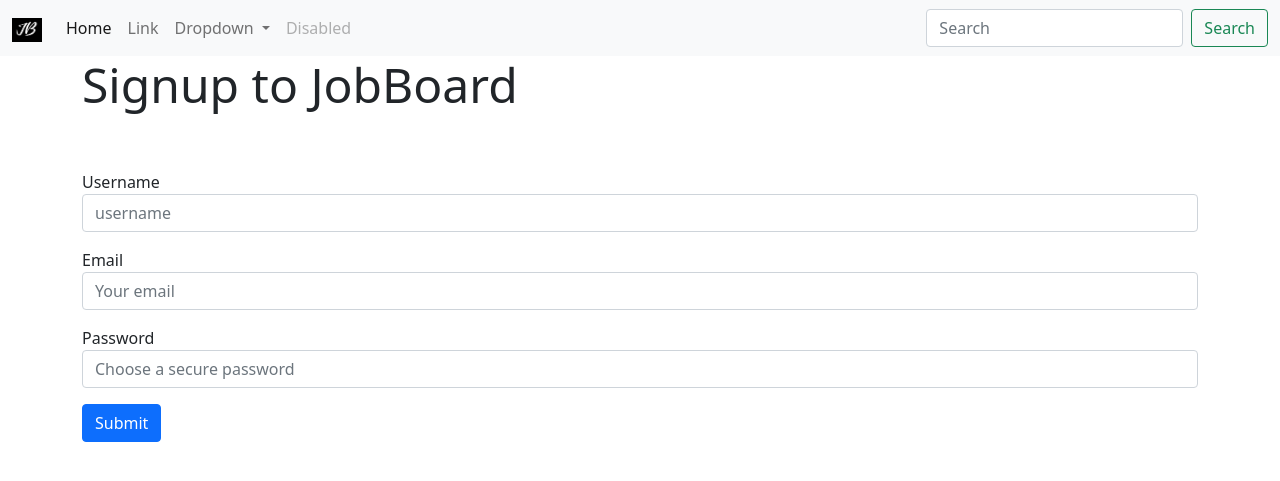
After one commit to Socheath-Horl/job_board, a FastAPI app: page /register/ in a window 1280 px wide. The commit adds this page. Shown: the top 481 px of the page. Run offline with FastAPI, Linux system fonts and the light colour scheme.

Commit message:
add register page

```diff
--- /dev/null
+++ b/backend/templates/components/alerts.html
@@ -0,0 +1,5 @@
+{% if msg %}
+  <div class="alert alert-info" role="alert">
+    {{msg}}
+  </div>
+{% endif %}
--- a/backend/templates/components/navbar.html
+++ b/backend/templates/components/navbar.html
@@ -1,6 +1,6 @@
 <nav class="navbar navbar-expand-lg navbar-light bg-light">
   <div class="container-fluid">
-    <a class="navbar-brand" href="#">
+    <a class="navbar-brand" href="/">
       <img src="{{ url_for('static', path='images/logo.png') }}" alt="Logo" width="30" height="24">
     </a>
     <button class="navbar-toggler" type="button" data-bs-toggle="collapse" data-bs-target="#navbarSupportedContent" aria-controls="navbarSupportedContent" aria-expanded="false" aria-label="Toggle navigation">
@@ -9,7 +9,7 @@
     <div class="collapse navbar-collapse" id="navbarSupportedContent">
       <ul class="navbar-nav me-auto mb-2 mb-lg-0">
         <li class="nav-item">
-          <a class="nav-link active" aria-current="page" href="#">Home</a>
+          <a class="nav-link active" aria-current="page" href="/">Home</a>
         </li>
         <li class="nav-item">
           <a class="nav-link" href="#">Link</a>
--- a/backend/templates/general_pages/homepage.html
+++ b/backend/templates/general_pages/homepage.html
@@ -5,6 +5,10 @@
 {% endblock %}
 
 {% block content %}
+  {% with msg=msg %}
+    {% include "components/alerts.html" %}
+  {% endwith %}
+
   <div class="container">
     <div class="row">
       <div class="col">
--- /dev/null
+++ b/backend/templates/users/register.html
@@ -0,0 +1,63 @@
+{% extends "shared/base.html" %}
+
+{% block title %}
+  <title>Job Detail</title>
+{% endblock %}
+
+{% block content %}
+  {% with msg=msg %}
+    {% include "components/alerts.html" %}
+  {% endwith %}
+  <div class="container">
+    <div class="row">
+      <h5 class="display-5">Signup to JobBoard</h5>
+      <div class="text-danger font-weight-bold">
+        {% for error in errors %}
+          <li>{{error}}</li>
+        {% endfor %}
+      </div>
+    </div>
+
+    <div class="row my-5">
+      <form method="post">
+        <div class="mb-3">
+          <label for="username">Username</label>
+          <input
+            type="text"
+            name="username"
+            id="username"
+            class="form-control"
+            required
+            value="{{username}}"
+            placeholder="username"
+          />
+        </div>
+        <div class="mb-3">
+          <label for="email">Email</label>
+          <input
+            type="text"
+            name="email"
+            id="email"
+            class="form-control"
+            required
+            value="{{email}}"
+            placeholder="Your email"
+          />
+        </div>
+        <div class="mb-3">
+          <label for="password">Password</label>
+          <input
+            type="password"
+            name="password"
+            id="password"
+            class="form-control"
+            required
+            value="{{password}}"
+            placeholder="Choose a secure password"
+          />
+        </div>
+        <button type="submit" class="btn btn-primary">Submit</button>
+      </form>
+    </div>
+  </div>
+{% endblock %}
--- a/backend/webapps/base.py
+++ b/backend/webapps/base.py
@@ -1,7 +1,9 @@
 from fastapi import APIRouter
 from webapps.jobs import route_jobs
+from webapps.users import route_users
 
 
 api_router = APIRouter()
 api_router.include_router(router=route_jobs.router, prefix="", tags=["job-webapp"])
 api_router.include_router(router=route_jobs.router, prefix="/jobs", tags=["job-webapp"])
+api_router.include_router(router=route_users.router, prefix="", tags=["user-webapp"])
--- a/backend/webapps/jobs/route_jobs.py
+++ b/backend/webapps/jobs/route_jobs.py
@@ -13,11 +13,10 @@
 
 
 @router.get("/")
-async def home(request: Request, db: Session = Depends(get_db)):
+async def home(request: Request, db: Session = Depends(get_db), msg: str = None):
     jobs = list_jobs(db=db)
-    print(jobs)
     return templates.TemplateResponse(
-        "general_pages/homepage.html", {"request": request, "jobs": jobs}
+        "general_pages/homepage.html", {"request": request, "jobs": jobs, "msg": msg}
     )
 
 
```
Also changed, not shown: backend/webapps/users/forms.py (added, +30 -0 lines), backend/webapps/users/route_users.py (added, +40 -0 lines).
